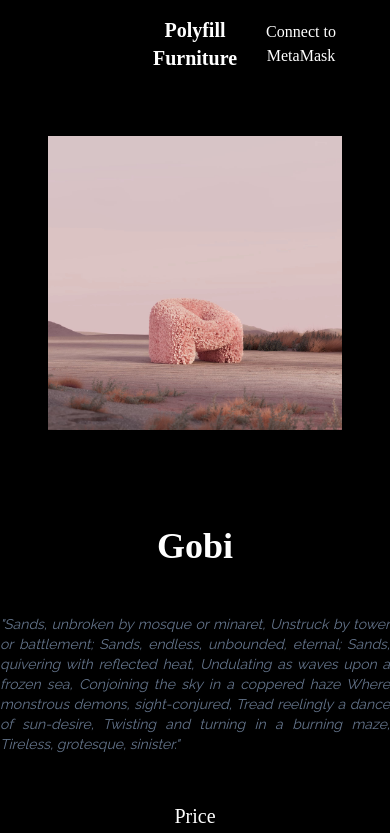
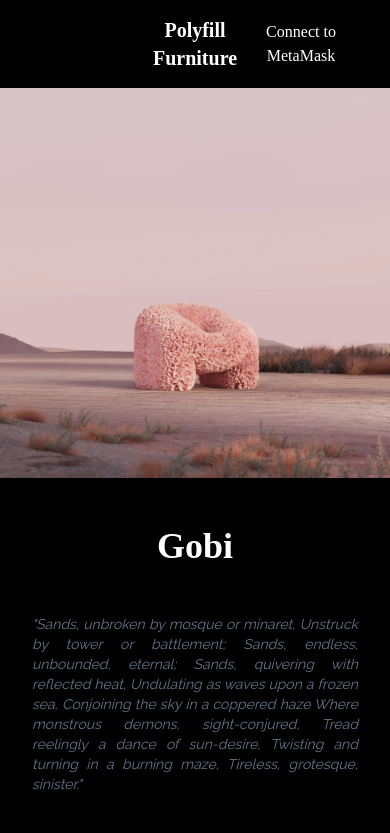
Before and after one commit to mar-cial/polyfill-furniture, a Next.js app: page /furniture/1 in a window 390 px wide. Shown: the top 833 px of the page. Built offline with nearby package versions, Linux system fonts and the light colour scheme; a web font is replaced by a local one.

Commit message:
improved styles for mobile screens

```diff
--- a/pages/furniture/[id].tsx
+++ b/pages/furniture/[id].tsx
@@ -43,7 +43,7 @@ const FurniturePage: NextPage = ({
       <PageHeader />
 
       <section className='flex flex-col items-center gap-12'>
-        <div className="w-full p-12 lg:w-5/6">
+        <div className="w-full lg:p-12 lg:w-5/6">
           <Image
             src={item.image}
             width={1000}
@@ -55,7 +55,7 @@ const FurniturePage: NextPage = ({
         <h2 className='text-4xl font-bold font-display'>{item.name}</h2>
 
         <div className='text-sm text-justify md:w-1/3'>
-          <p className='italic font-text text-slate-500'>{`"${item.description}"`}</p>
+          <p className='px-8 italic font-text text-slate-500'>{`"${item.description}"`}</p>
         </div>
 
         <div className='flex flex-col items-center'>
```
